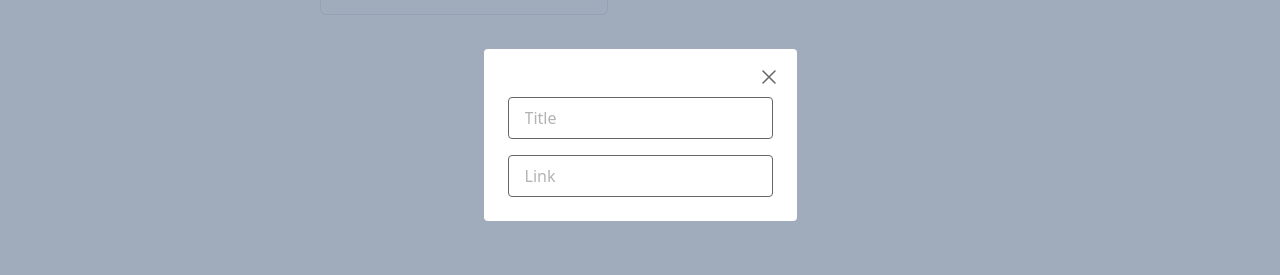
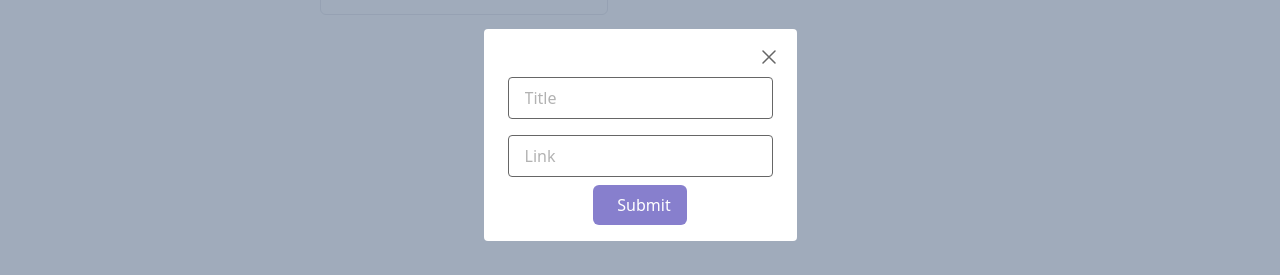
Before and after one commit to sbansal05/brainly, a React (Vite) app in the folder frontend/: page / in a window 1280 px wide. Shown: the part 265-540 px from the top of the page. Built offline with nearby package versions, Linux system fonts and the light colour scheme.

Commit message:
Added input box

```diff
--- a/frontend/src/App.tsx
+++ b/frontend/src/App.tsx
@@ -1,3 +1,4 @@
+import { useState } from "react"
 import { Button } from "./components/Button"
 import { Card } from "./components/Card"
 import { CreateContentModal } from "./components/CreateComponentModal"
@@ -8,10 +9,16 @@ import "./index.css"
 
 function App() {
 
+  const [modalOpen, setModalOpen] = useState(true);
+
   return <div className="p-4">
-    <CreateContentModal open={true} />
+    <CreateContentModal open={modalOpen} onClose={() => {
+      setModalOpen(false);
+    }}/>
     <div className="flex justify-end gap-4">
-      <Button variant="primary" text="AddContent" startIcon={<PlusIcon />}></Button>
+      <Button onClick={() => {
+        setModalOpen(true)
+      }} variant="primary" text="AddContent" startIcon={<PlusIcon />}></Button>
       <Button variant="secondary" text="Share Brain" startIcon={<ShareIcon />}></Button>
     </div>
     <div className="flex gap-4">
--- a/frontend/src/components/Button.tsx
+++ b/frontend/src/components/Button.tsx
@@ -5,6 +5,7 @@ interface ButtonProps {
     variant: "primary" | "secondary",
     text: string;
     startIcon?: ReactElement;
+    onClick?: () => void;
 }
 
 const variantClasses = {
@@ -15,9 +16,9 @@ const variantClasses = {
 const defaultStyles = "px-4 py-2 rounded-md font-light flex items-center";
 
 
-export function Button({variant, text, startIcon}: ButtonProps) {
+export function Button({variant, text, startIcon, onClick}: ButtonProps) {
 
-    return <button className={variantClasses[variant] + " " +
+    return <button onClick={onClick} className={variantClasses[variant] + " " +
     defaultStyles}>
         <div className="pr-2">
           {startIcon}
--- a/frontend/src/components/CreateComponentModal.tsx
+++ b/frontend/src/components/CreateComponentModal.tsx
@@ -1,5 +1,6 @@
 import { useState } from 'react';
 import { CrossIcon } from '../icons/Crossicon';
+import { Button } from './Button';
 
 export function CreateContentModal({open, onClose}) {
 
@@ -10,12 +11,16 @@ export function CreateContentModal({open, onClose}) {
             <div className='flex flex-col justify-center'>
                 <span className='bg-white opacity-100 p-4 rounded'>
                     <div className='flex justify-end'>
-                        <CrossIcon />
+                        <div onClick={onClose} className='cursor-pointer'>
+                            <CrossIcon />
+                        </div>
                     </div>
                     <div>
                         <Input placeholder={"Title"} />
                         <Input placeholder={"Link"} />
-
+                    </div>
+                    <div className='flex justify-center'>
+                        <Button variant='primary' text="Submit"></Button>
                     </div>
                 </span>
             </div>
```
